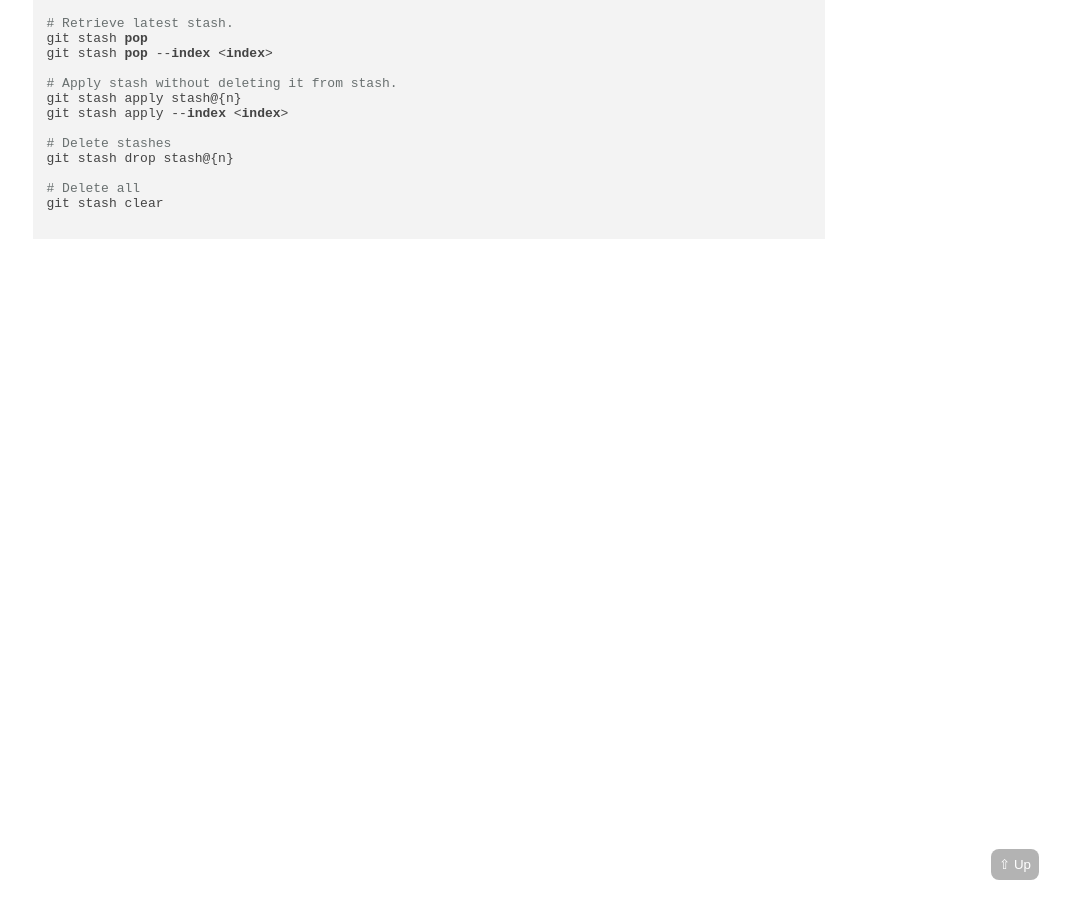
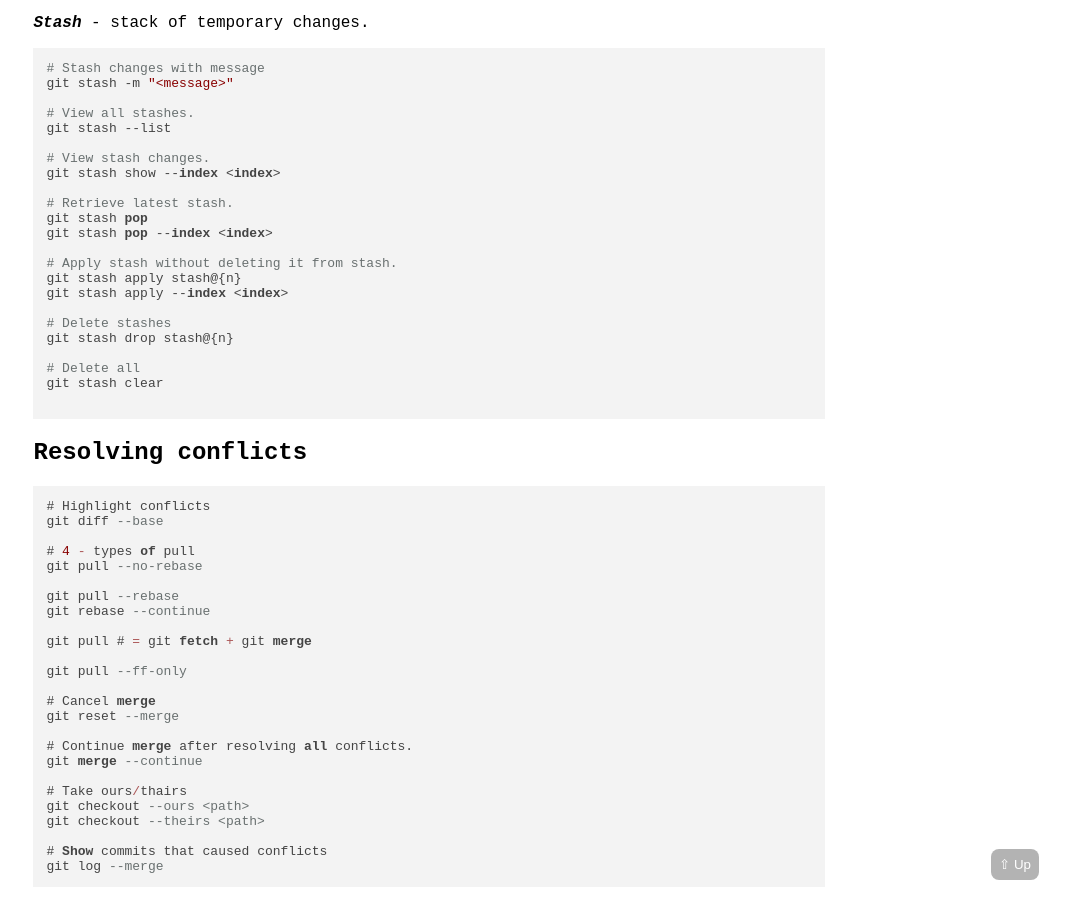
Before and after one commit to dnedzelskyi/eng_cheat_sheets, a Jekyll site: the page built from tools/git.md, in a window 1280 px wide and 900 px high, scrolled down 3610 px. Shown: the whole window, without its empty margins (211-1280 px from the left). Built offline with Jekyll 4.4.1, drawn with Linux system fonts in a browser that asks for light colours; our own code applies the rules of GitHub Pages for plain Markdown files; comment, search, counter and statistics services are not loaded; some of the changed text lies outside the part shown.

Commit message:
Tools. Git. Resolving conflicts.

````diff
--- a/tools/git.md
+++ b/tools/git.md
@@ -69,6 +69,9 @@ git checkout <sha> -- <file path>
 # Remove tracking file(s)
 git rm --cached <path to file | pattern>
 
+# Remove untracked files
+git clean -f
+
 # Commit staged changes
 git commit -m '<meaningful commit message>'
 
@@ -101,6 +104,9 @@ git log -S '<search_text>' --author='<author_name>'
 # View HEAD history.
 git reflog
 
+# Show commits that caused conflicts
+git log --merge
+
 ```
 
 ## Branching
@@ -128,6 +134,9 @@ git branch -D <branch_name>
 ```text
 # Merge some source branch onto active branch
 git merge <source_branch>
+
+# Abort merge
+git merge --abort
 ```
 
 ## Rebase
@@ -135,6 +144,9 @@ git merge <source_branch>
 ```text
 # Rebase active branch on some target branch
 git rebase <target_branch>
+
+# Combine last n commits
+git rebase -i HEAD~n
 ```
 
 > ⚠️ Warning.
@@ -235,3 +247,33 @@ git stash drop stash@{n}
 git stash clear
 
 ```
+
+## Resolving conflicts
+
+```text
+# Highlight conflicts
+git diff --base
+
+# 4 - types of pull
+git pull --no-rebase
+
+git pull --rebase
+git rebase --continue
+
+git pull # = git fetch + git merge
+
+git pull --ff-only
+
+# Cancel merge
+git reset --merge
+
+# Continue merge after resolving all conflicts.
+git merge --continue
+
+# Take ours/thairs
+git checkout --ours <path>
+git checkout --theirs <path>
+
+# Show commits that caused conflicts
+git log --merge
+```
````
